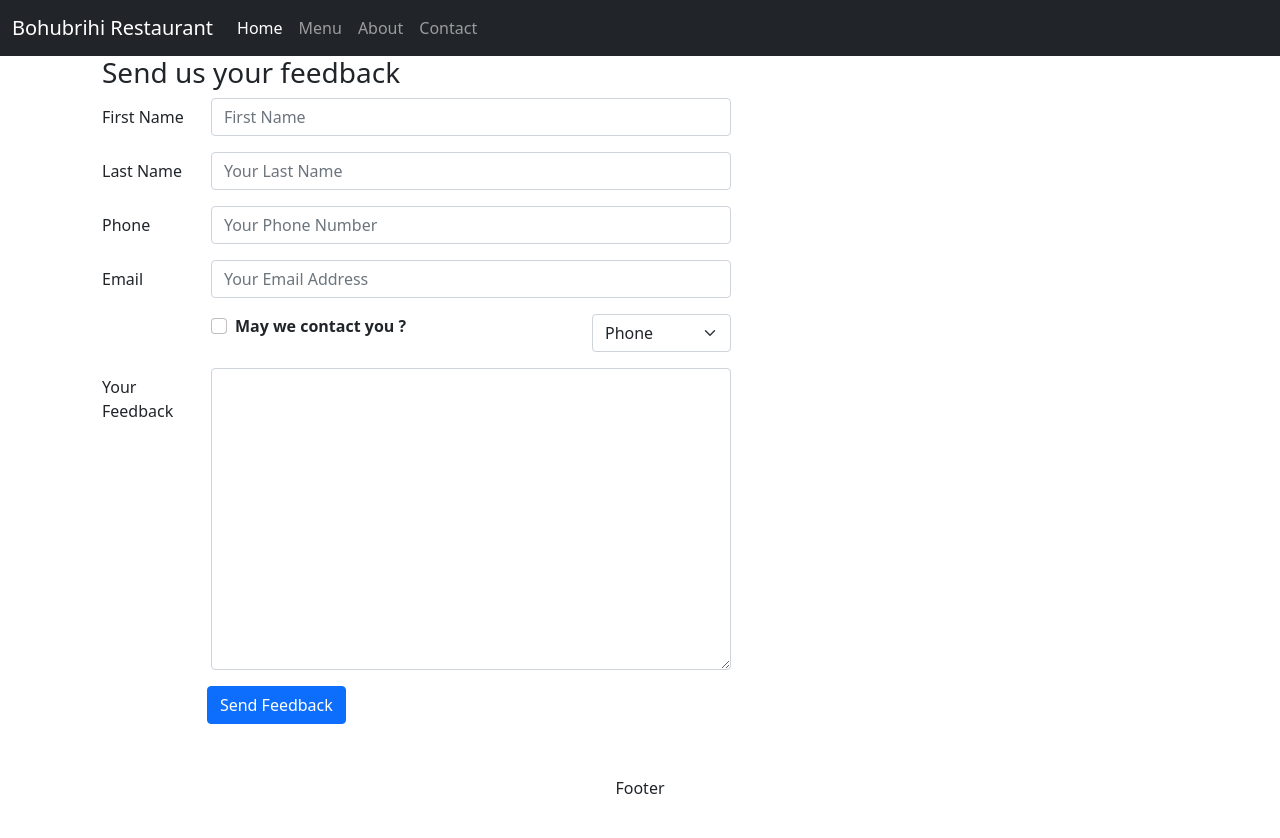
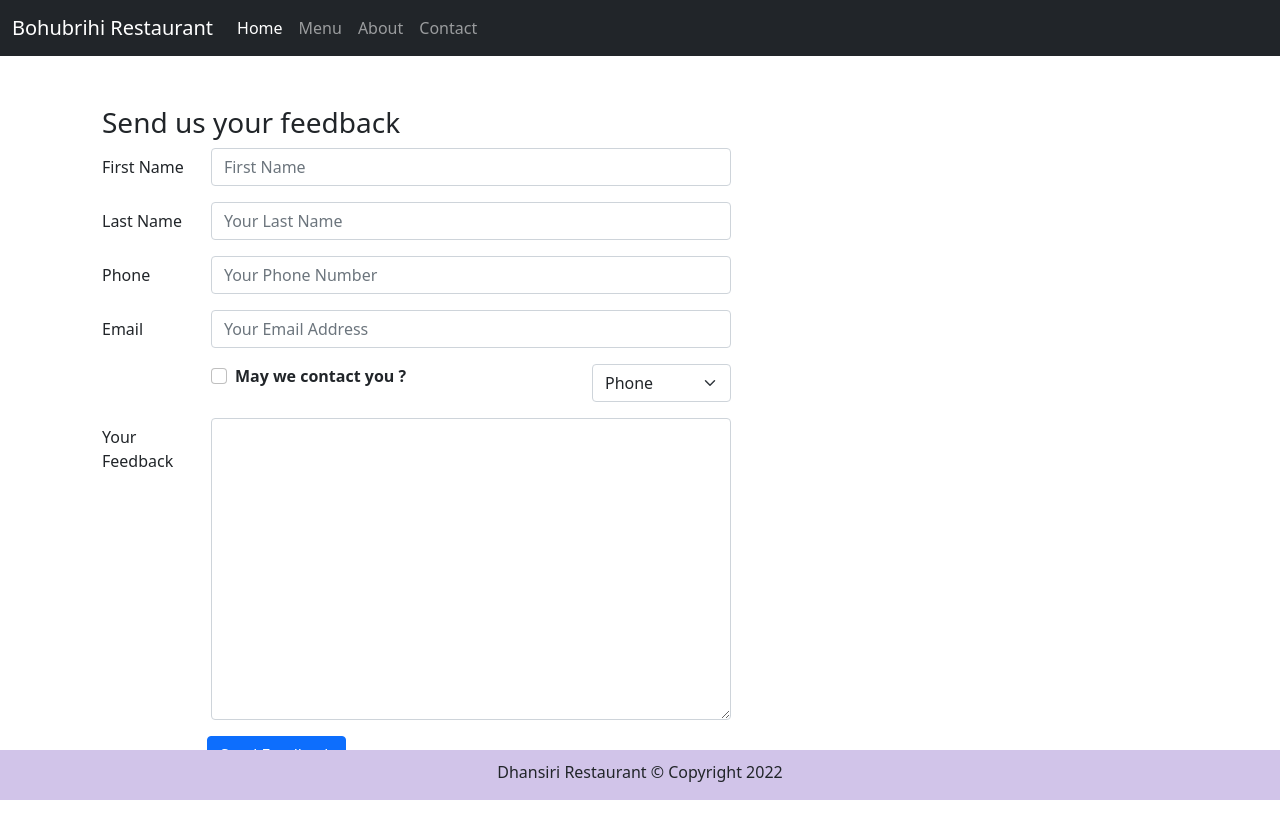
Before and after one commit to mitul88/react-foodshop, a React (Create React App) app: page /contact in a window 1280 px wide. Before the commit the page ends 800 px from the top, so only its background shows below. Built offline with nearby package versions, Linux system fonts and the light colour scheme.

Commit message:
styled added to footer

```diff
--- a/src/components/footer/Footer.css
+++ b/src/components/footer/Footer.css
@@ -1,6 +1,14 @@
 .footer {
-    position: absolute;
+    background-color: #d1c4e9;
+    margin: 0 auto;
+    padding-top: 10px;
+    position: fixed;
     bottom: 0;
-    left: 0;
-    width: 100%;;
+    width: 100%;
 }
+
+.row-content {
+    margin: 0 auto;
+    padding: 50px 0px 50px 0px;
+    min-height: 400px;
+}
--- a/src/components/footer/Footer.js
+++ b/src/components/footer/Footer.js
@@ -4,7 +4,13 @@ import "./Footer.css";
 const Footer = () => {
     return (
         <div className="footer">
-            Footer
+            <div className="container">
+                <div className="row justify-content-center">
+                    <div className="col-auto">
+                        <p>Dhansiri Restaurant &#169; Copyright 2022</p>
+                    </div>
+                </div>
+            </div>
         </div>
     )
 }
```
